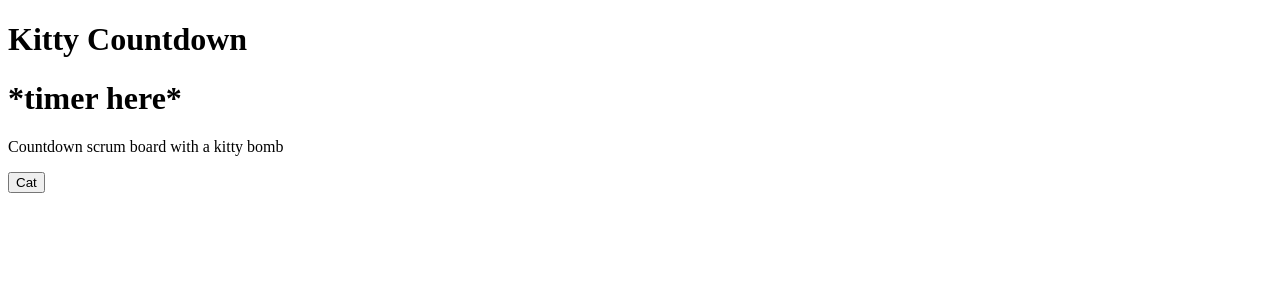
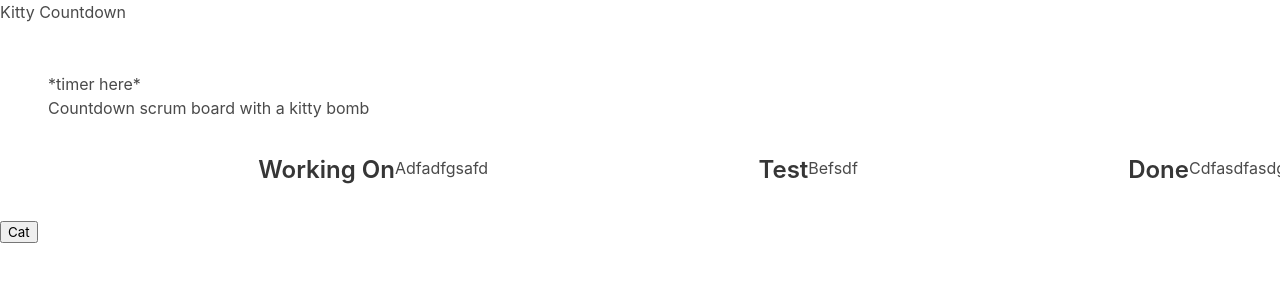
Before and after one commit to HolyTonyyyy/Project-1, a plain HTML site: page index.html in a window 1280 px wide. Drawn offline with nearby package versions, Linux system fonts and the light colour scheme; files that its build step writes are made by us from their sources; files whose address does not match are found by name.

Commit message:
added html for the scrum box stages

```diff
--- a/index.html
+++ b/index.html
@@ -4,6 +4,7 @@
     <meta charset="UTF-8" />
     <meta name="viewport" content="width=device-width, initial-scale=1.0" />
     <title>Project 1</title>
+    <link rel="stylesheet" href="https://cdn.jsdelivr.net/npm/bulma@0.9.4/css/bulma.min.css">
     <link href="https://fonts.googleapis.com/css2?family=Nanum+Gothic&family=Varela+Round&display=swap" rel="stylesheet">
     <link rel="stylesheet" href="./assets/css/style.css" />
 
@@ -19,6 +20,23 @@
         <h1 class="timer">*timer here*</h1>
         <p>Countdown scrum board with a kitty bomb</p>
       </div>
+      <section class="columns is-mobile" id="">
+        <div class="column " id="productionLvl"></div>
+         <h3 class="title is-4">Working On</h3>
+          <p class="todo" draggable="true">Adfadfgsafd</p>
+        </div>
+
+         <div class="column"></div>
+         <h3 class="title is-4">Test</h3>
+          <p class="todo" draggable="true">Befsdf</p>
+        </div>
+
+         <div class="column"></div>
+         <h3 class="title is-4">Done</h3>
+          <p class="todo" draggable="true">Cdfasdfasdgf</p>
+         </div>
+
+      </section>
       <!--Cat Button-->
       <button class="cat-btn">Cat</button>
     </main>
```
